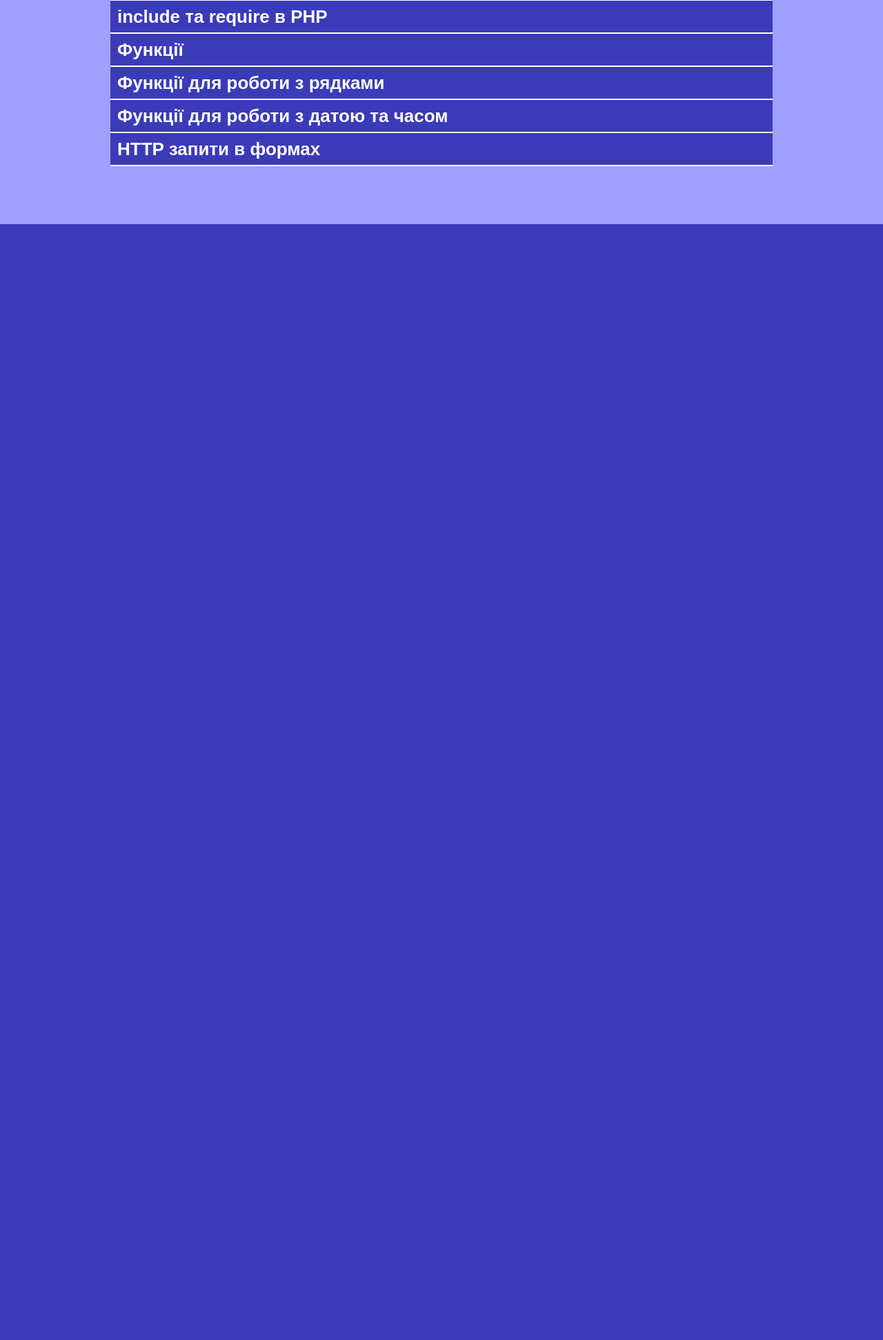
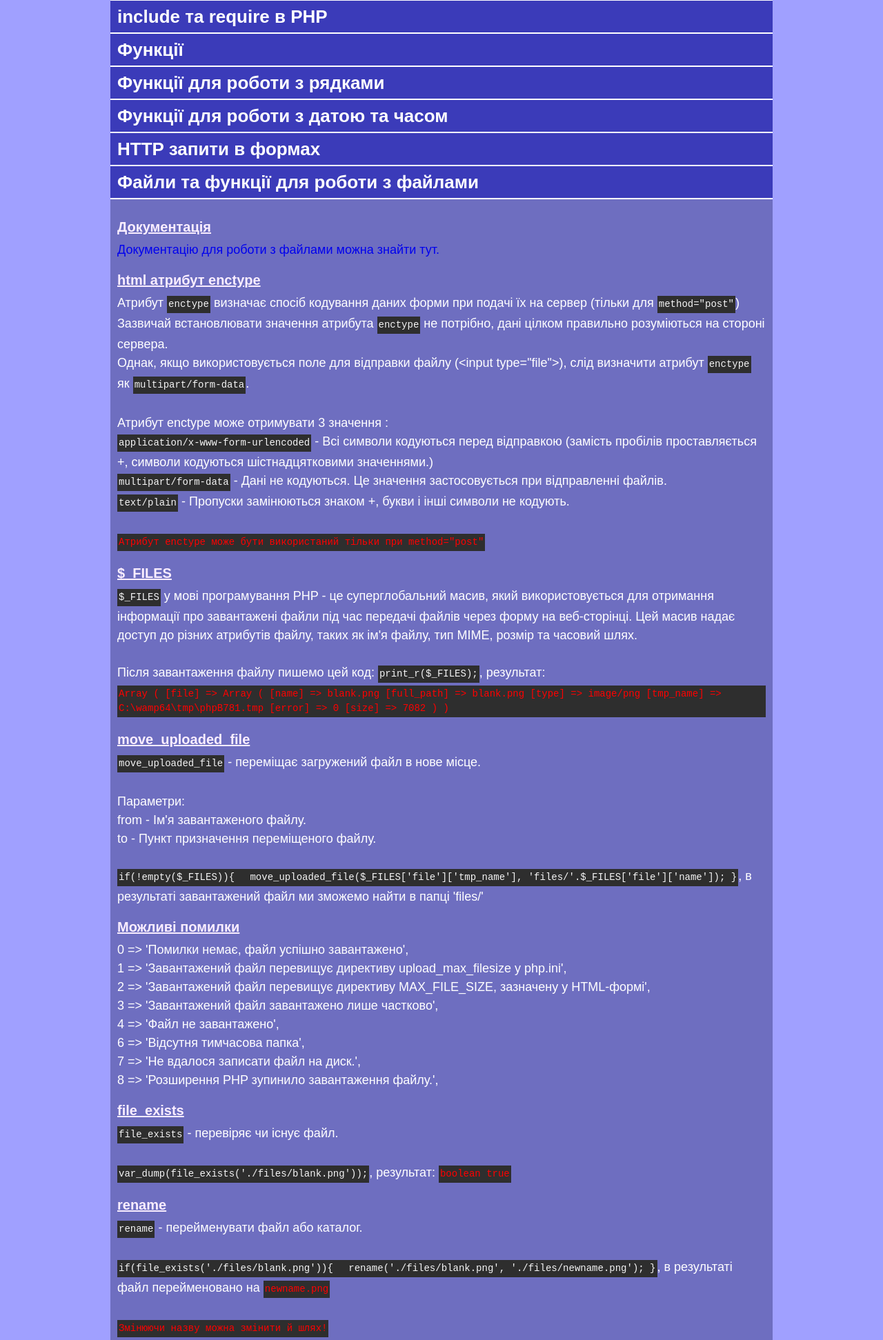
Before and after one commit to Gastello/php-notebook, a PHP site: page /php-notebook/ in a window 1280 px wide. Shown: the part 475-2418 px from the top of the page at 69% size. Before the commit the page ends 800 px from the top, so only its background shows below. Run offline with PHP 8.4, Linux system fonts and the light colour scheme.

Commit message:
lesson #8 completed

```diff
--- a/index.php
+++ b/index.php
@@ -52,6 +52,9 @@
                 <li>
                     <?php include './topics/13-http-requests.php' ?>
                 </li>
+                <li>
+                    <?php include './topics/14-files.php' ?>
+                </li>
             </ul>
         </div>
     </main>
--- a/test.txt
+++ b/test.txt
@@ -1 +1,4 @@
-Resource
+Resource 2pac
+thx fps
+new line
+new line
--- a/topics/12-date-functions.php
+++ b/topics/12-date-functions.php
@@ -1,6 +1,6 @@
-    <div class="accordion-menu__item">Функції для роботи з датою та часом</div>
+<div class="accordion-menu__item">Функції для роботи з датою та часом</div>
 <div class="accordion-menu__item-text hidden">
-<p>
+    <p>
         <span class="accordion-menu__item-header">Документація</span>
         <a href='https://www.php.net/manual/uk/datetime.formats.php'>Документацію по функціям для роботи з датою та часом можна знайти тут.</a>
     </p>
--- /dev/null
+++ b/topics/14-files.php
@@ -0,0 +1,228 @@
+    <div class="accordion-menu__item">Файли та функції для роботи з файлами</div>
+<div class="accordion-menu__item-text">
+    <p>
+        <span class="accordion-menu__item-header">Документація</span>
+        <a href='https://www.php.net/manual/uk/ref.filesystem.php'>Документацію для роботи з файлами можна знайти тут.</a>
+    </p>
+    <p>
+        <span class="accordion-menu__item-header">html атрибут enctype</span>
+        Атрибут <span class="code">enctype</span> визначає спосіб кодування даних форми при подачі їх на сервер (тільки для <span class="code">method="post"</span>)
+        <br>
+        Зазвичай встановлювати значення атрибута <span class="code">enctype</span> не потрібно, дані цілком правильно розуміються на стороні сервера.
+        <br>
+        Однак, якщо використовується поле для відправки файлу (<?php echo htmlspecialchars('<input type="file">'); ?>), слід визначити атрибут <span class="code">enctype</span> як <span class="code">multipart/form-data</span>.
+        <br><br>
+        Атрибут enctype може отримувати 3 значення : <br>
+
+        <span class="code">application/x-www-form-urlencoded</span> - Всі символи кодуються перед відправкою (замість пробілів проставляється +, символи кодуються шістнадцятковими значеннями.) <br>
+
+        <span class="code">multipart/form-data</span> - Дані не кодуються. Це значення застосовується при відправленні файлів. <br>
+
+        <span class="code">text/plain</span> - Пропуски замінюються знаком +, букви і інші символи не кодують. <br>
+        <br>
+        <span class="attention">Атрибут enctype може бути використаний тільки при method="post"</span>
+    </p>
+    <p>
+        <span class="accordion-menu__item-header">$_FILES</span>
+        <span class="code">$_FILES</span> у мові програмування PHP - це суперглобальний масив, який використовується для отримання інформації про завантажені файли під час передачі файлів через форму на веб-сторінці. Цей масив надає доступ до різних атрибутів файлу, таких як ім'я файлу, тип MIME, розмір та часовий шлях. <br> <br>
+
+        Після завантаження файлу пишемо цей код:
+        <span class="code">
+            print_r($_FILES);
+        </span>, результат:
+        <span class="attention">
+            Array ( [file] => Array ( [name] => blank.png [full_path] => blank.png [type] => image/png [tmp_name] => C:\wamp64\tmp\phpB781.tmp [error] => 0 [size] => 7082 ) )
+        </span>
+    </p>
+    <p>
+        <span class="accordion-menu__item-header">move_uploaded_file</span>
+
+        <span class="code">move_uploaded_file</span> - переміщає загружений файл в нове місце. <br><br>
+        Параметри: <br>
+        from - Ім'я завантаженого файлу. <br>
+        to - Пункт призначення переміщеного файлу. <br><br>
+        <span class="code">
+            if(!empty($_FILES)){
+            &ensp;&ensp;move_uploaded_file($_FILES['file']['tmp_name'], 'files/'.$_FILES['file']['name']);
+            }
+        </span>, в результаті завантажений файл ми зможемо найти в папці 'files/'
+    </p>
+    <p>
+        <span class="accordion-menu__item-header">Можливі помилки</span>
+
+        0 => 'Помилки немає, файл успішно завантажено', <br>
+        1 => 'Завантажений файл перевищує директиву upload_max_filesize у php.ini', <br>
+        2 => 'Завантажений файл перевищує директиву MAX_FILE_SIZE, зазначену у HTML-формі', <br>
+        3 => 'Завантажений файл завантажено лише частково', <br>
+        4 => 'Файл не завантажено', <br>
+        6 => 'Відсутня тимчасова папка', <br>
+        7 => 'Не вдалося записати файл на диск.', <br>
+        8 => 'Розширення PHP зупинило завантаження файлу.', <br>
+    </p>
+    <p>
+        <span class="accordion-menu__item-header">file_exists</span>
+
+        <span class="code">file_exists</span> - перевіряє чи існує файл. <br> <br>
+
+        <span class="code">
+            var_dump(file_exists('./files/blank.png'));
+        </span>, результат:
+        <span class="attention">
+            boolean true
+        </span>
+    </p>
+    <p>
+        <span class="accordion-menu__item-header">rename</span>
+
+        <span class="code">rename</span> - перейменувати файл або каталог.<br> <br>
+
+        <span class="code">
+            if(file_exists('./files/blank.png')){
+            &ensp;&ensp;rename('./files/blank.png', './files/newname.png');
+            }
+        </span>, в результаті файл перейменовано на
+        <span class="attention">
+            newname.png
+        </span> <br> <br>
+        <span class="attention">Змінюючи назву можна змінити й шлях!</span><br> <br>
+        <span class="attention">Папки також можна перейменувати!</span>
+    </p>
+    <p>
+        <span class="accordion-menu__item-header">mkdir</span>
+
+        <span class="code">mkdir</span> - створити новий каталог.<br> <br>
+        Основні параметри: <br>
+        <span class="code">$directory</span>: Шлях до директорії, яку потрібно створити. <br>
+        <span class="code">$permissions</span>: Права доступу (за замовчуванням 0777). <br>
+        <span class="code">$recursive</span>: Логічне значення, яке вказує, чи потрібно створювати директорії рекурсивно, тобто створювати також батьківські директорії, якщо їх немає. <br>
+        <span class="code">$context</span>: Контекст для потоку даних (опціональний). <br>
+    </p>
+    <p>
+        <span class="accordion-menu__item-header">rmdir</span>
+
+        <span class="code">rmdir</span> - видалити каталог. <br><br>
+        <span class="attention">Видалити можливо тільки пустий каталог!</span>
+    </p>
+    <p>
+        <span class="accordion-menu__item-header">copy</span>
+
+        <span class="code">copy</span> - скопіювати файл. <br><br>
+        <span class="code">copy('./topics/00-template.php', './files/template.php')</span>, в результаті файл <span class="code">00-template.php</span> скопіюється в <span class="attention">'./files/template.php'</span> із новим іменем.
+    </p>
+    <p>
+        <span class="accordion-menu__item-header">unlink</span>
+
+        <span class="code">unlink</span> - видалити файл.
+    </p>
+    <p>
+        <span class="accordion-menu__item-header">is_dir/is_file</span>
+
+        Перевіряє чи є заданий елемент каталогом/файлом.  <br><br>
+        <span class="code">
+            var_dump(is_dir('./files')); <br>
+            var_dump(is_file('./files/newname.png'));
+        </span>, результат:
+        <span class="attention">
+            boolean true <br>
+            boolean true
+        </span>
+    </p>
+    <p>
+        <span class="accordion-menu__item-header">file_get_contents</span>
+
+       <span class="code">file_get_contents</span> - Записує вміст файла в рядок.
+       <br><br>
+        Ця функція є подібною до функції <span class="code">file()</span>, за виключенням того, що <span class="code">file_get_contents()</span> повертає вміст файлу рядком <span class="code">string</span>, починаючи від зазначеного зміщення <span class="code">offset</span>, обмежуючись параметром максимальної довжини <span class="code">maxlen</span> в байтах. При невдачі, <span class="code">file_get_contents()</span> повертає <span class="attention">false</span>. <br> <br>
+        Для коректного відображення переносів рядка - використовуй <span class="attention">nl2br()</span>
+    </p>
+    <p>
+        <span class="accordion-menu__item-header">file</span>
+
+       <span class="code">file</span> - Записує вміст файла в масив.
+    </p>
+    <p>
+        <span class="accordion-menu__item-header">file_put_contents</span>
+
+       <span class="code">file_put_contents</span> - Записує дані в файл.
+       <br><br>
+       Ця функція є ідентичною до послідовних викликів <span class="code">fopen()</span>, <span class="code">fwrite()</span> та <span class="code">fclose()</span> для записування даних у файл. <br>
+       Якщо файлу (filename) не існує, його буде створено. В іншому випадку, існуючий файл буде перезаписано, якщо не встановлено флаг FILE_APPEND. <br><br>
+       Параметри: <br>
+       <span class="code">filename</span> - Шлях до файлу, куди будуть записуватись дані. <br>
+       <span class="code">data</span> - Дані для запису. Може бути рядком (string), масивом (array) або ресурсом потоку (stream). <br>
+       Якщо дані (data) є ресурсом потоку (stream), залишок буфера цього потоку буде скопійовано до зазначеного файла. Це схоже на використання stream_copy_to_stream(). <br>
+       Ви також можете зазначити параметр data як як одномірний одиночний масив. Це буде еквівалентно до виклика file_put_contents($filename, implode('', $array)). <br>
+
+       <span class="code">flags</span> - Значення параметра flags може бути будь-якою комбінацією з наступних флагів, об'єднаних бінарним оператором АБО (|). <br> <br>
+       Доступні флаги: <br>
+       <table>
+            <tr>
+                <th>Флаг</th>
+                <th>Опис</th>
+            </tr>
+            <tr>
+                <td>FILE_APPEND</td>
+                <td>Якщо файл filename вже існує, додавати дані, замість перезаписування старого вмісту.</td>
+            </tr>
+            <tr>
+                <td>LOCK_EX</td>
+                <td>Отримати монопольне блокування поки йде процес записування.</td>
+            </tr>
+            <tr>
+                <td>FILE_USE_INCLUDE_PATH</td>
+                <td>Пошук файла filename в директоріях, що підключаються. Прогляньте include_path для більш детальної інформації.</td>
+            </tr>
+        </table>
+    </p>
+    <p>
+        <span class="accordion-menu__item-header">filesize</span>
+
+        <span class="code">filesize</span> - Повертає розмір файлу в байтах.
+    </p>
+    <p>
+        <span class="accordion-menu__item-header">fopen</span>
+
+    ✅ <span class="code">fopen(filename, mode)</span> <br>
+    Відкриває файл для читання, запису або обох. <br>
+    Повертає файловий ресурс (handler) або `false`, якщо помилка.
+    <br> <br>
+    Режими: <br>
+    <span class="code">'r'</span> — лише читання <br>
+    <span class="code">'w'</span> — лише запис, створює новий або очищає існуючий файл <br>
+    <span class="code">'a'</span> — додавання в кінець <br>
+    <span class="code">'r+'</span>, <span class="code">'w+'</span>, <span class="code">'a+'</span> — читання + запис <br><br>
+    Приклад: <br>
+    <span class="code">$handle = fopen("data.txt", "r");</span>
+    </p>
+    <p>
+        <span class="accordion-menu__item-header">fread</span>
+    ✅ <span class="code">fread(handle, length)</span> <br>
+    Читає вміст з файлу. <br>
+    Необхідно вказати кількість байтів для читання.
+    <br><br>
+    Приклад: <br>
+    <span class="code">$content = fread($handle, filesize("data.txt"));</span>
+    </p>
+    <p>
+        <span class="accordion-menu__item-header">fwrite</span>
+
+    ✅ <span class="code">fwrite(handle, string)</span> <br>
+    Записує рядок у файл. <br>
+    Повертає кількість записаних байтів.
+    <br><br>
+    Приклад: <br>
+    <span class="code">fwrite($handle, "Hello, world!");</span>
+    </p>
+    <p>
+        <span class="accordion-menu__item-header">fclose</span>
+
+    ✅ <span class="code">fclose(handle)</span> <br>
+    Закриває відкритий файл. <br>
+    Важливо закривати файл для звільнення ресурсів.
+    <br><br>
+    Приклад: <br>
+    <span class="code">fclose($handle);</span>
+    <br><br>
+
+    </p>
+</div>
```
Also changed, not shown: playground.php (+36 -0 lines), files/newname.png (added).
